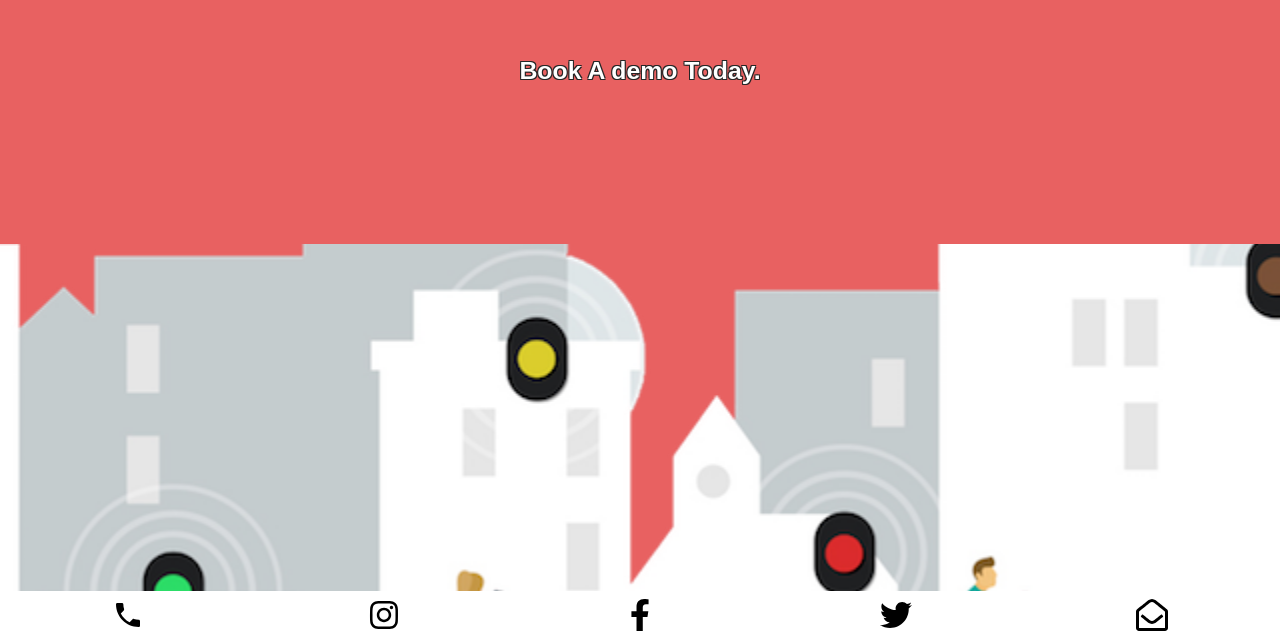
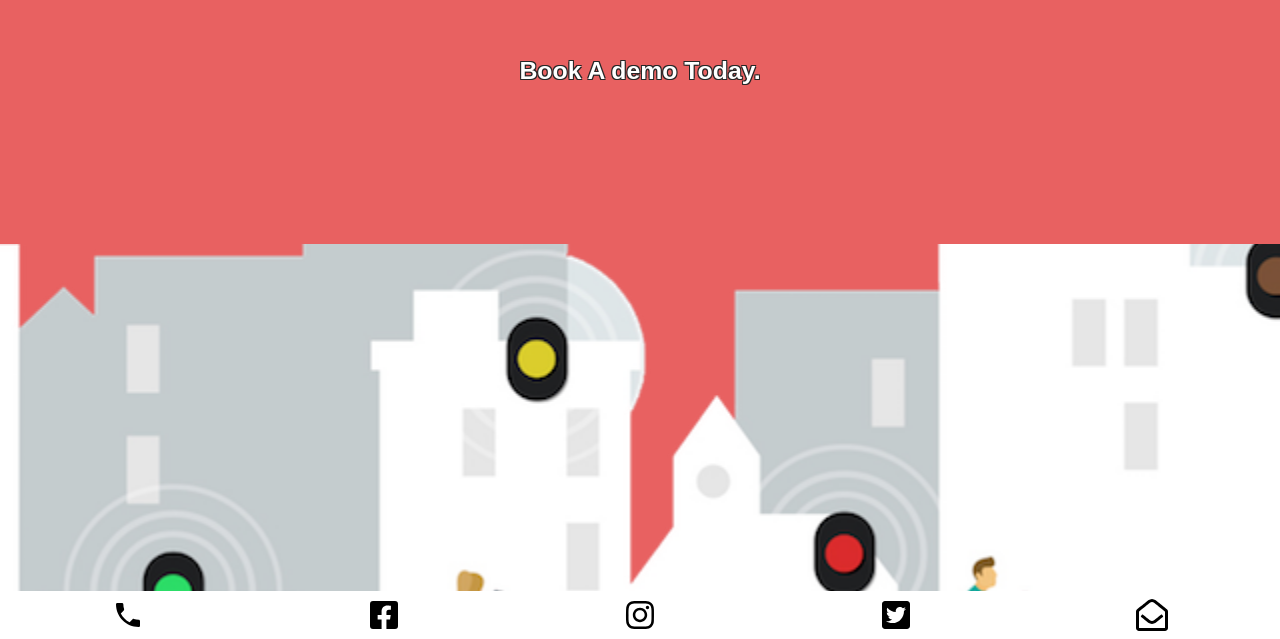
Before and after one commit to abelardovd/Dotdotdata, a Gatsby site: page / in a window 1280 px wide. Shown: the part 1537-2176 px from the top of the page. Built offline with nearby package versions, Linux system fonts and the light colour scheme; Gatsby itself is replaced by a stand-in of ours.

Commit message:
final commit

```diff
--- a/src/pages/index.js
+++ b/src/pages/index.js
@@ -1,6 +1,6 @@
 import React from 'react'
 import styled from 'styled-components'
-import { FaInstagram, FaFacebookF, FaRegEnvelopeOpen, FaTwitter } from 'react-icons/fa'
+import { FaInstagram, FaFacebookSquare, FaRegEnvelopeOpen, FaTwitterSquare } from 'react-icons/fa'
 import { MdPhone } from 'react-icons/md'
 
 import Section from '../components/Section'
@@ -9,7 +9,7 @@ import logo from '../images/D-Logo-pink.png'
 
 import image2 from '../images/Picture-Guy Walking-Promo 5.png'
 import image3 from '../images/Picture-Buildings-Promo 5.png'
-import Background from '../images/PromoPage7Background.png';
+
 
 import './styles.css'
 
@@ -81,10 +81,10 @@ const IndexPage = () =>
     </Content>
 
     <Footer>
-      <SocialIcon href='tel:9569291450' target='_blank'><MdPhone style={{ display: 'flex' }} /></SocialIcon>
+    <SocialIcon href='tel:9569291450' target='_blank'><MdPhone style={{ display: 'flex' }} /></SocialIcon>
+      <SocialIcon href='tel:9569291450' target='_blank'><FaFacebookSquare style={{ display: 'flex' }} /></SocialIcon>
       <SocialIcon href='tel:9569291450' target='_blank'><FaInstagram style={{ display: 'flex' }} /></SocialIcon>
-      <SocialIcon href='tel:9569291450' target='_blank'><FaFacebookF style={{ display: 'flex' }} /></SocialIcon>
-      <SocialIcon href='tel:9569291450' target='_blank'><FaTwitter style={{display: 'flex'}} /></SocialIcon>
+      <SocialIcon href='tel:9569291450' target='_blank'><FaTwitterSquare style={{display: 'flex'}} /></SocialIcon>
       <SocialIcon href='tel:9569291450' target='_blank'><FaRegEnvelopeOpen style={{ display: 'flex' }} /></SocialIcon>
     </Footer>
 
```
Also changed, not shown: 1 other file.
